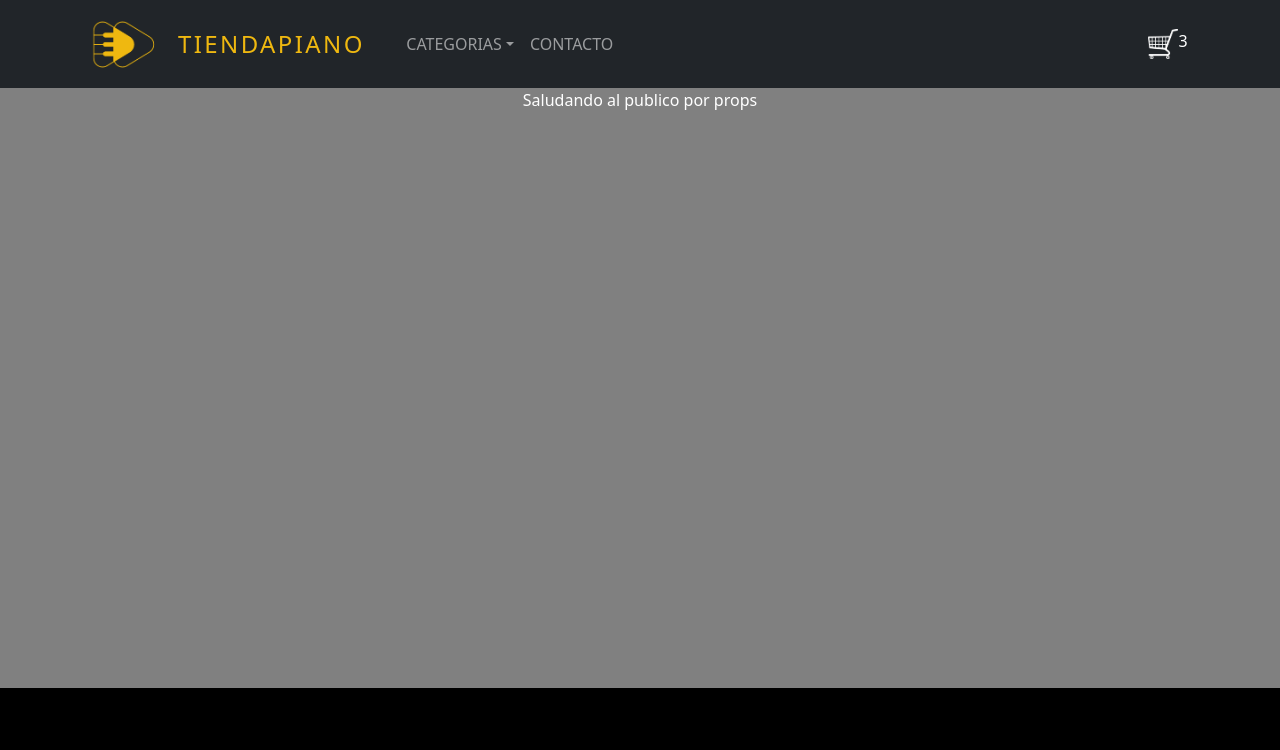
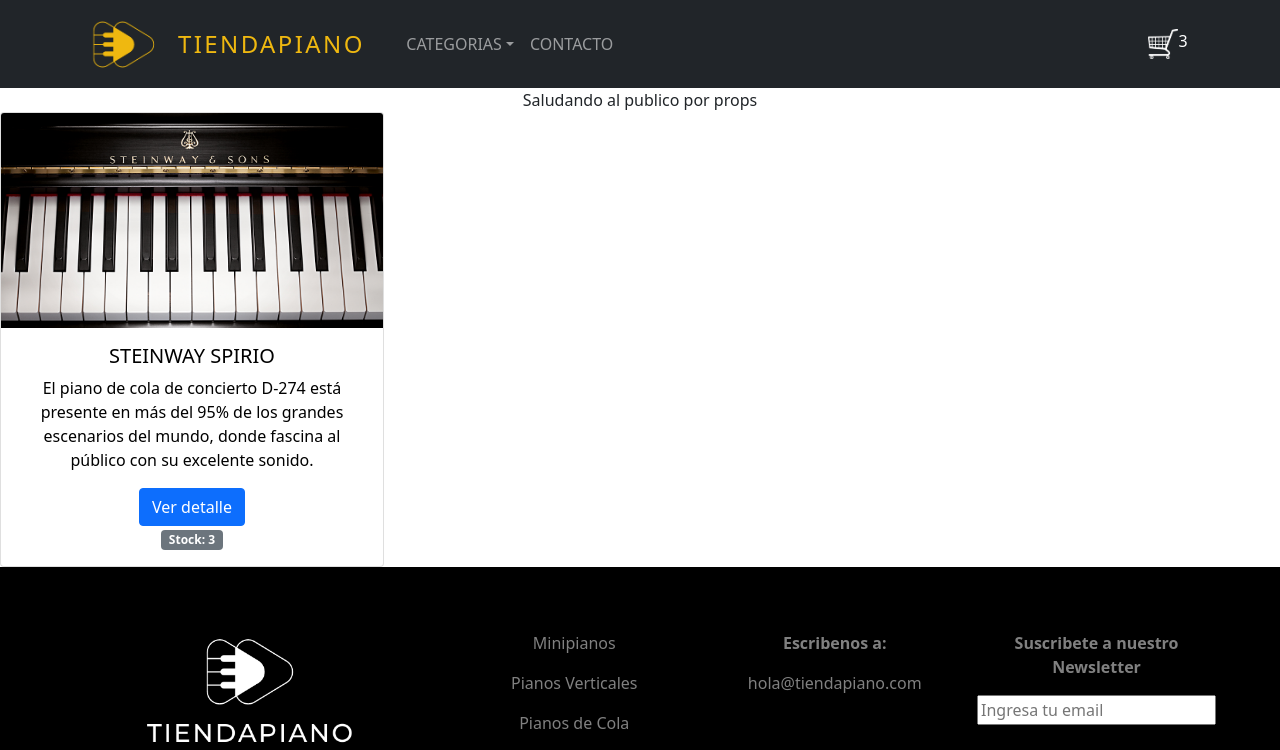
Before and after one commit to pabloretes/tienda-piano, a React (Create React App) app: page / in a window 1280 px wide. Shown: the top 750 px of the page. Built offline with nearby package versions, Linux system fonts and the light colour scheme.

Commit message:
Ajustes 2.0

```diff
--- /dev/null
+++ b/src/components/Item.jsx
@@ -0,0 +1,32 @@
+import React from "react";
+import "../styles/item.css";
+import Card from "react-bootstrap/Card";
+import Teclas1 from "../images/teclas1.jpg";
+import Button from "react-bootstrap/Button";
+import Badge from 'react-bootstrap/Badge';
+
+function Item() {
+  return (
+    <div className="card-style">
+      <Card style={{ width: "24rem" }}>
+        <Card.Img variant="top" src={Teclas1} />
+        <Card.Body>
+          <Card.Title>STEINWAY SPIRIO</Card.Title>
+          <Card.Text>
+            El piano de cola de concierto D-274 está presente en más del 95% de
+            los grandes escenarios del mundo, donde fascina al público con su
+            excelente sonido.
+          </Card.Text>
+          <div>
+            <Button variant="primary">Ver detalle</Button>
+          </div>
+          <div>
+            <Badge bg="secondary">Stock: 3</Badge>{' '}
+          </div>
+        </Card.Body>
+      </Card>
+    </div>
+  );
+}
+
+export default Item;
--- /dev/null
+++ b/src/components/ItemCount.jsx
@@ -0,0 +1,21 @@
+import React, { useState } from "react";
+import Button from "react-bootstrap/Button";
+import "../styles/item.css";
+
+function ItemCount() {
+  const [contador, setContador] = useState(0);
+  return (
+    <div className="card-style">
+
+      <div className="botones-sumres">
+        <p className="cantidad-card" >Cantidad: {contador}</p>
+        <button onClick={() => {setContador(contador + 1);}}>SUMAR</button>
+        <button onClick={() => {setContador(contador - 1);}}>RESTAR</button>
+      </div>
+      <Button variant="primary">Comprar</Button>
+
+    </div>
+  );
+}
+
+export default ItemCount;
--- a/src/components/ItemListContainer.jsx
+++ b/src/components/ItemListContainer.jsx
@@ -1,9 +1,13 @@
 import React from 'react';
-import '../styles/itemListContainer.css';
+import '../styles/item.css';
+import ItemCount from './ItemCount';
+import Item from './Item';
 
 function ItemListContainer(props) {
   return (
-    <div className='itemList-container'> {props.greeting} </div>
+    <div className='itemList-container'> {props.greeting}
+      <Item />
+    </div>
   )
 }
 
--- /dev/null
+++ b/src/styles/item.css
@@ -0,0 +1,7 @@
+.card-style {
+    color: black;
+}
+
+.botones-sumres {
+    padding: 0 0 2rem 0;
+}
--- a/src/styles/itemListContainer.css
+++ /dev/null
@@ -1,14 +0,0 @@
-.itemList-container {
-    background-color: gray;
-    height: 75vh;
-    color: white;
-  }
-
-  .linea {
-    border-top: 0.5px solid white;
-    height: 0.5px;
-    max-width: 90%;
-    padding: 0;
-    margin: 20px auto 20px auto;
-    vertical-align: bottom;
-  }
```
Also changed, not shown: src/components/ItemList.jsx (added, +9 -0 lines), src/images/teclas1.jpg (added), 1 other file (tests, documents, lock files or other folders).
